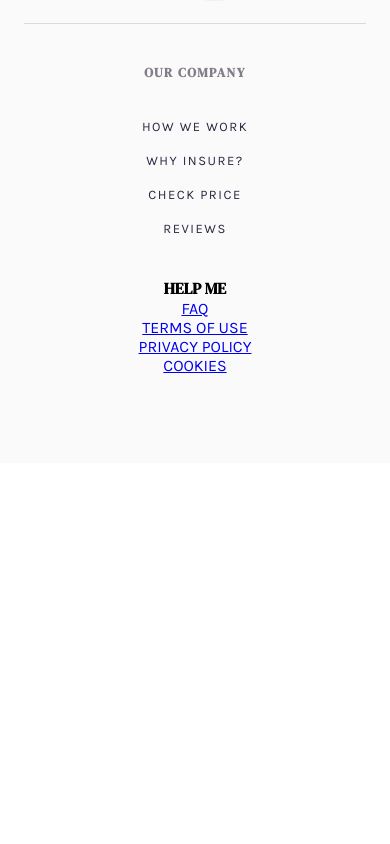
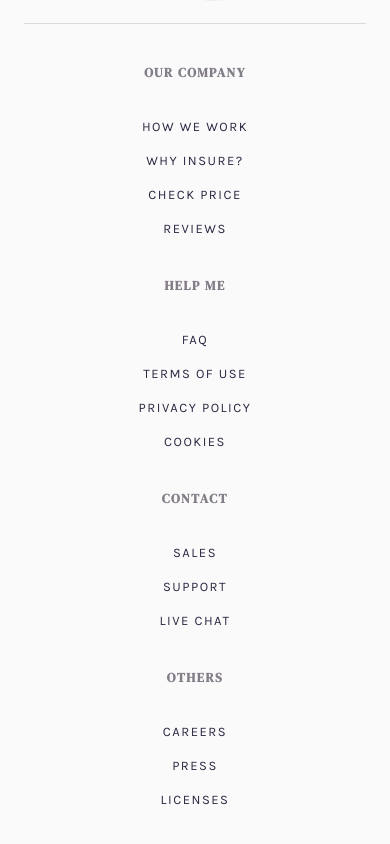
Before and after one commit to brdCoreShadow/insure-landing, a React (Vite) app: page / in a window 390 px wide. Shown: the part 3110-3954 px from the top of the page. Before the commit the page ends 3573 px from the top, so only its background shows below. Built offline with nearby package versions, Linux system fonts and the light colour scheme.

Commit message:
mobile is done

```diff
--- a/src/App.tsx
+++ b/src/App.tsx
@@ -10,6 +10,8 @@ import SocNet from "./components/Socnet/SocNet";
 import ContactLinks from "./components/ContactLinks/ContactLinks";
 import OurCompany from "./components/ContactLinks/OurCompany/OurCompany";
 import HelpMe from "./components/ContactLinks/HelpMe/HelpMe";
+import Contact from "./components/ContactLinks/Contact/Contact";
+import Others from "./components/ContactLinks/Others/Others";
 
 const App: React.FC = () => {
   const { toggleShare, isShare } = useToggle();
@@ -27,6 +29,8 @@ const App: React.FC = () => {
         <ContactLinks>
           <OurCompany/>
           <HelpMe/>
+          <Contact/>
+          <Others/>
         </ContactLinks>
       </Footer>
     </>
--- /dev/null
+++ b/src/components/ContactLinks/Contact/Contact.tsx
@@ -0,0 +1,22 @@
+import * as SC from "./ContactStyled"
+
+const Contact = () => {
+    return (
+        <SC.ContactCon>
+            <h4>contact</h4>
+            <ul>
+                <SC.ContactItem>
+                    <a href="#">sales</a>
+                </SC.ContactItem>
+                <SC.ContactItem>
+                    <a href="#">support</a>
+                </SC.ContactItem>
+                <SC.ContactItem>
+                    <a href="#">live chat</a>
+                </SC.ContactItem>
+            </ul>
+        </SC.ContactCon>
+     );
+}
+
+export default Contact;
--- /dev/null
+++ b/src/components/ContactLinks/Contact/ContactStyled.ts
@@ -0,0 +1,28 @@
+import styled from "@emotion/styled";
+
+export const ContactCon = styled.div`
+
+& > h4{
+    margin-bottom: 36px;
+
+    font-size: 13px;
+    letter-spacing: 1.5px;
+
+    color:#837D88;
+}
+`
+
+export const ContactItem = styled.li`
+& > a{
+text-decoration: none;
+
+font-size: 13px;
+letter-spacing: 1.5px;
+
+color: #2D2641;
+}
+
+&:not(:last-of-type){
+    margin-bottom: 16px;
+}
+`
--- a/src/components/ContactLinks/HelpMe/HelpMe.tsx
+++ b/src/components/ContactLinks/HelpMe/HelpMe.tsx
@@ -1,22 +1,24 @@
-const HelpMe = () => {
+import * as SC from "./HelpMeStyled"
+
+const HelpMe:React.FC = () => {
   return (
-    <div>
+    <SC.HelpMeCon>
       <h4>help me</h4>
       <ul>
-        <li>
+        <SC.HelpMeItem>
             <a href="#">faq</a>
-        </li>
-        <li>
+        </SC.HelpMeItem>
+        <SC.HelpMeItem>
             <a href="#">terms of use</a>
-        </li>
-        <li>
+        </SC.HelpMeItem>
+        <SC.HelpMeItem>
             <a href="#">privacy policy</a>
-        </li>
-        <li>
+        </SC.HelpMeItem>
+        <SC.HelpMeItem>
             <a href="#">cookies</a>
-        </li>
+        </SC.HelpMeItem>
       </ul>
-    </div>
+    </SC.HelpMeCon>
   );
 };
 
--- /dev/null
+++ b/src/components/ContactLinks/HelpMe/HelpMeStyled.ts
@@ -0,0 +1,28 @@
+import styled from "@emotion/styled";
+
+export const HelpMeCon = styled.div`
+& > h4{
+    margin-bottom: 36px;
+
+    font-size: 13px;
+    letter-spacing: 1.5px;
+
+    color: #837D88;
+}
+`
+
+export const HelpMeItem = styled.li`
+
+& > a{
+    text-decoration: none;
+
+    font-size: 13px;
+    letter-spacing: 1.5px;
+
+    color:#2D2641;
+}
+
+&:not(:last-of-type){
+    margin-bottom: 16px;
+}
+`
--- /dev/null
+++ b/src/components/ContactLinks/Others/Others.tsx
@@ -0,0 +1,22 @@
+import * as SC from "./OthersStyled"
+
+const Others:React.FC = () => {
+    return (
+        <SC.OthersCon>
+            <h4>others</h4>
+            <ul>
+                <SC.OthersItem>
+                    <a href="#">careers</a>
+                </SC.OthersItem>
+                <SC.OthersItem>
+                    <a href="#">press</a>
+                </SC.OthersItem>
+                <SC.OthersItem>
+                    <a href="#">licenses</a>
+                </SC.OthersItem>
+            </ul>
+        </SC.OthersCon>
+     );
+}
+
+export default Others;
--- /dev/null
+++ b/src/components/ContactLinks/Others/OthersStyled.ts
@@ -0,0 +1,27 @@
+import styled from "@emotion/styled";
+
+export const OthersCon = styled.div`
+
+& > h4{
+    margin-bottom: 36px;
+
+    font-size: 13px;
+    letter-spacing: 1.5px;
+
+    color: #837D88;
+}
+`
+
+export const OthersItem = styled.li`
+& > a{
+    text-decoration: none;
+    font-size: 13px;
+    letter-spacing: 1.5px;
+
+    color: #2D2641;
+}
+
+&:not(:last-of-type){
+    margin-bottom: 16px;
+}
+`
```
